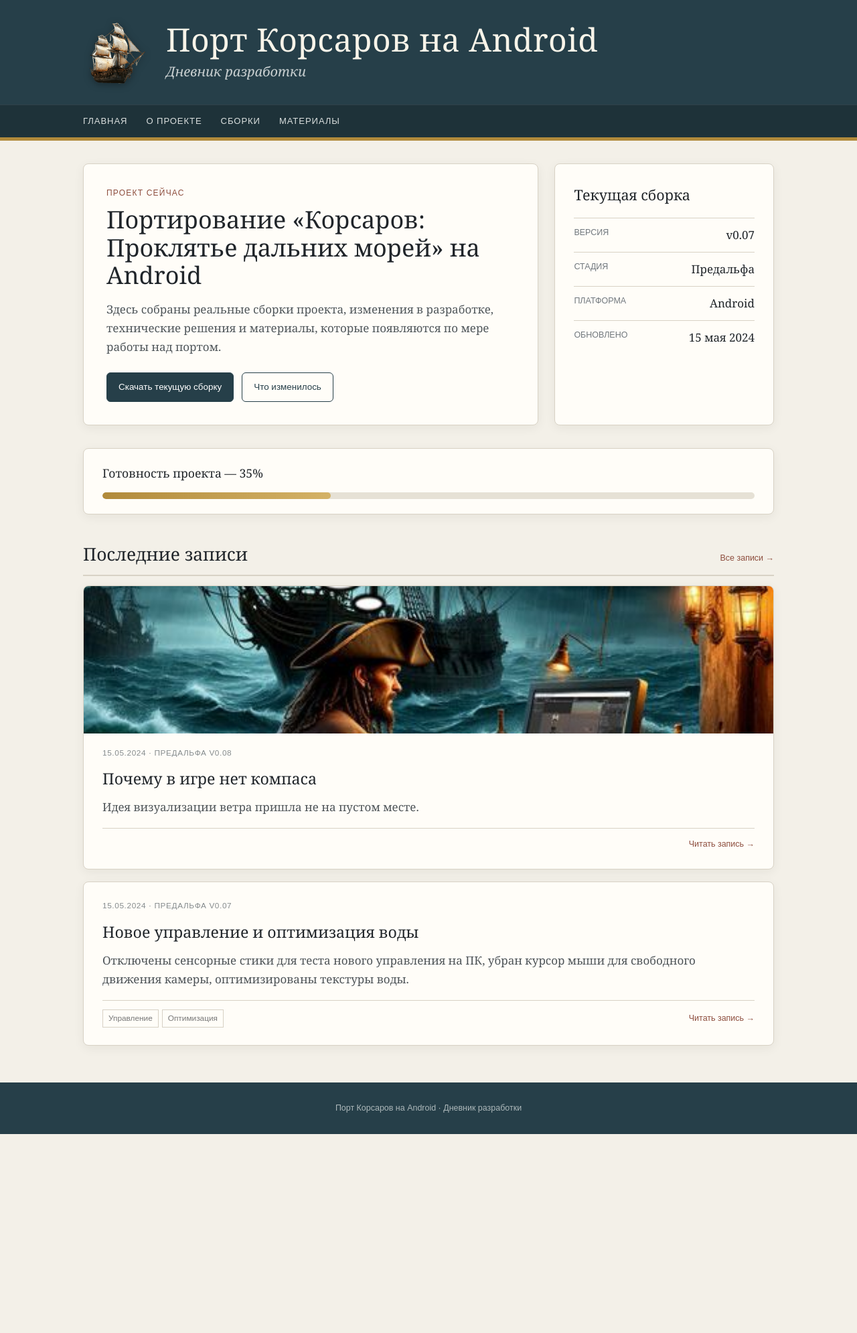
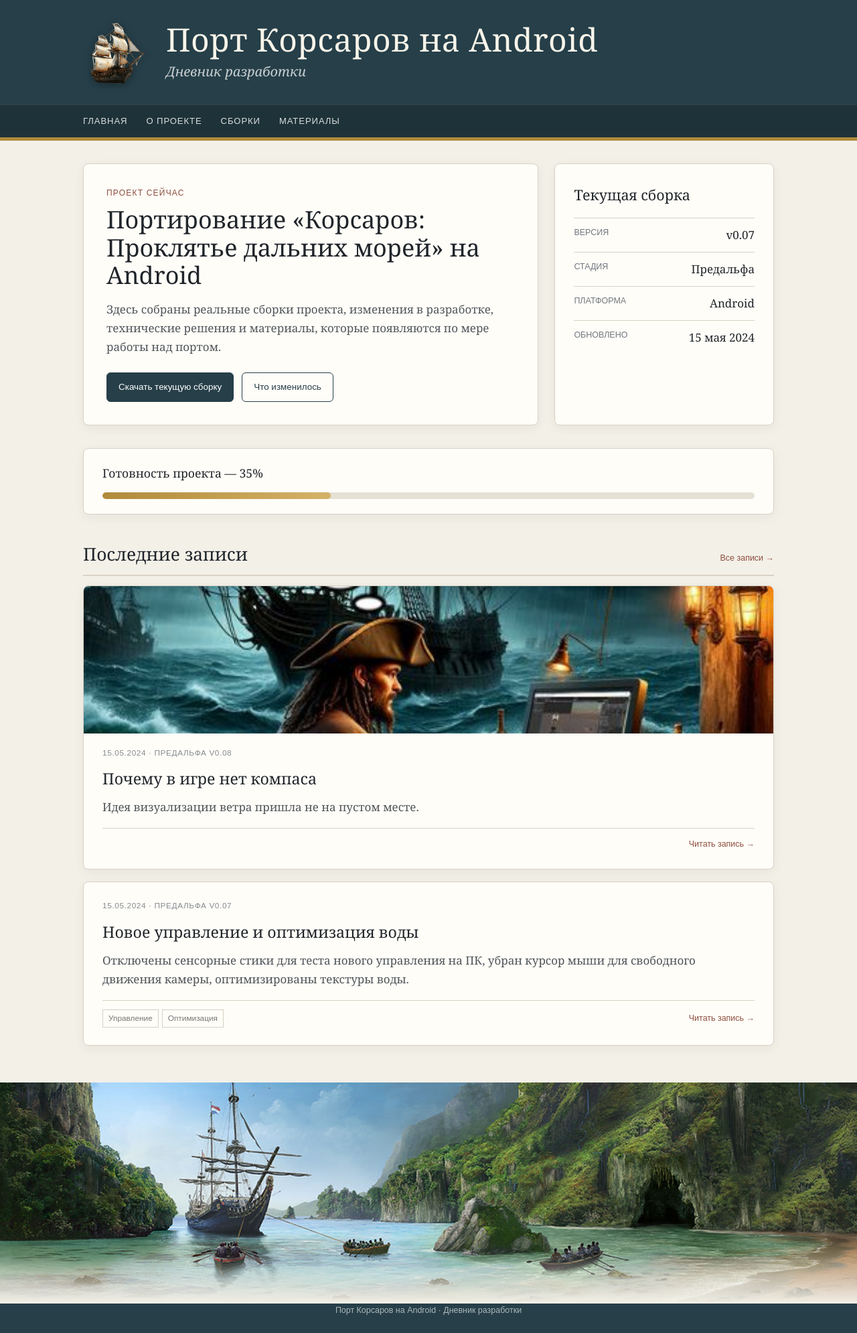
Before and after one commit to tislic/SeaDogsPort, a Jekyll site: the page built from index.html, in a window 1280 px wide. Shown: the whole page at 67% size. Built offline with Jekyll 4.4.1, drawn with Linux system fonts in a browser that asks for light colours; before the commit the page ends 1693 px from its top, so only the background shows below that.

Commit message:
Сделать адаптивный пиратский футер с фоновым пейзажем

```diff
--- a/assets/style.css
+++ b/assets/style.css
@@ -114,7 +114,47 @@ a{color:inherit}
 .tags span{display:inline-block;border:1px solid #d7d1c5;padding:3px 8px;margin-right:5px}
 .read{font-family:Arial,sans-serif;font-size:.78rem;color:var(--rust);text-decoration:none;white-space:nowrap}
 
-.footer{margin-top:55px;background:var(--sea);color:#aeb9bb;padding:28px 24px;text-align:center;font-family:Arial,sans-serif;font-size:.78rem}
+/* ═══ ФУТЕР: ПЕЙЗАЖ + ТЁМНАЯ ПОЛОСА ═══ */
+.footer{
+  position:relative;
+  margin-top:55px;
+  padding:clamp(190px,25.735vw,490px) 24px 24px;
+  background-color:var(--sea);
+  background-image:url("design/background-source.png");
+  background-repeat:no-repeat;
+  background-position:center top;
+  background-size:100% auto;
+  color:#aeb9bb;
+  text-align:center;
+  font-family:Arial,sans-serif;
+  font-size:.78rem;
+}
+
+/* Мягкий переход изображения к цвету страницы перед тёмной полосой */
+.footer::before{
+  content:"";
+  position:absolute;
+  z-index:0;
+  left:0;
+  right:0;
+  top:clamp(130px,20vw,380px);
+  height:clamp(60px,5.735vw,110px);
+  background:linear-gradient(to bottom,rgba(243,240,232,0),var(--paper));
+  pointer-events:none;
+}
+.footer::after{
+  content:"";
+  position:absolute;
+  z-index:0;
+  left:0;
+  right:0;
+  bottom:0;
+  height:24px;
+  background:var(--sea);
+  pointer-events:none;
+}
+.footer{isolation:isolate}
+.footer > *{position:relative;z-index:1}
 
 /* ═══ ПРЕВЬЮ-КАРТИНКА В ЛЕНТЕ ═══ */
 .post-cover {
@@ -187,4 +227,15 @@ a{color:inherit}
   .post-content img {
     margin: 1em auto;
   }
+
+  /* На узком экране сохраняем пейзаж достаточно высоким, не сжимая его в полоску */
+  .footer{
+    padding-top:190px;
+    background-size:auto 190px;
+    background-position:center top;
+  }
+  .footer::before{
+    top:130px;
+    height:60px;
+  }
 }
```
